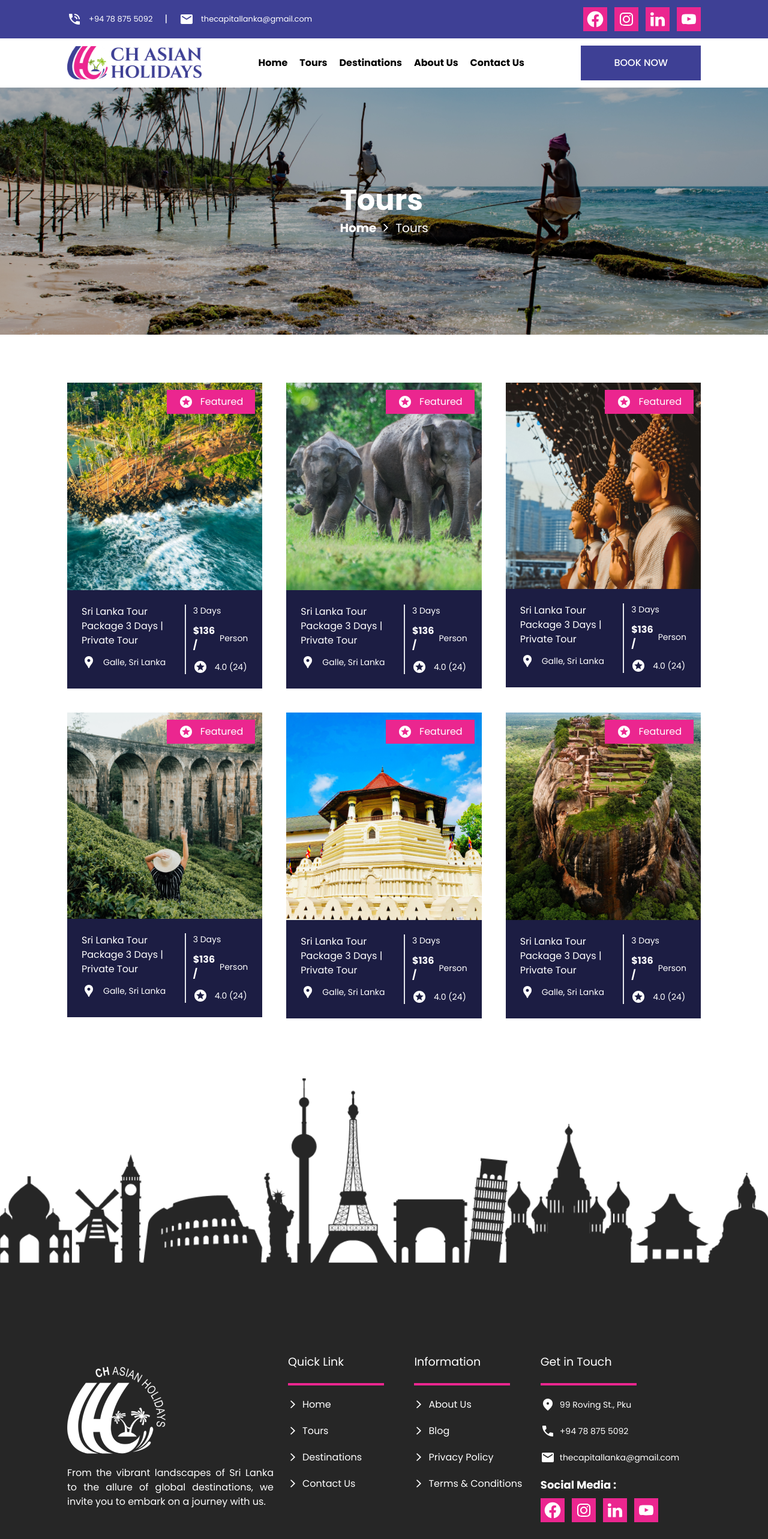
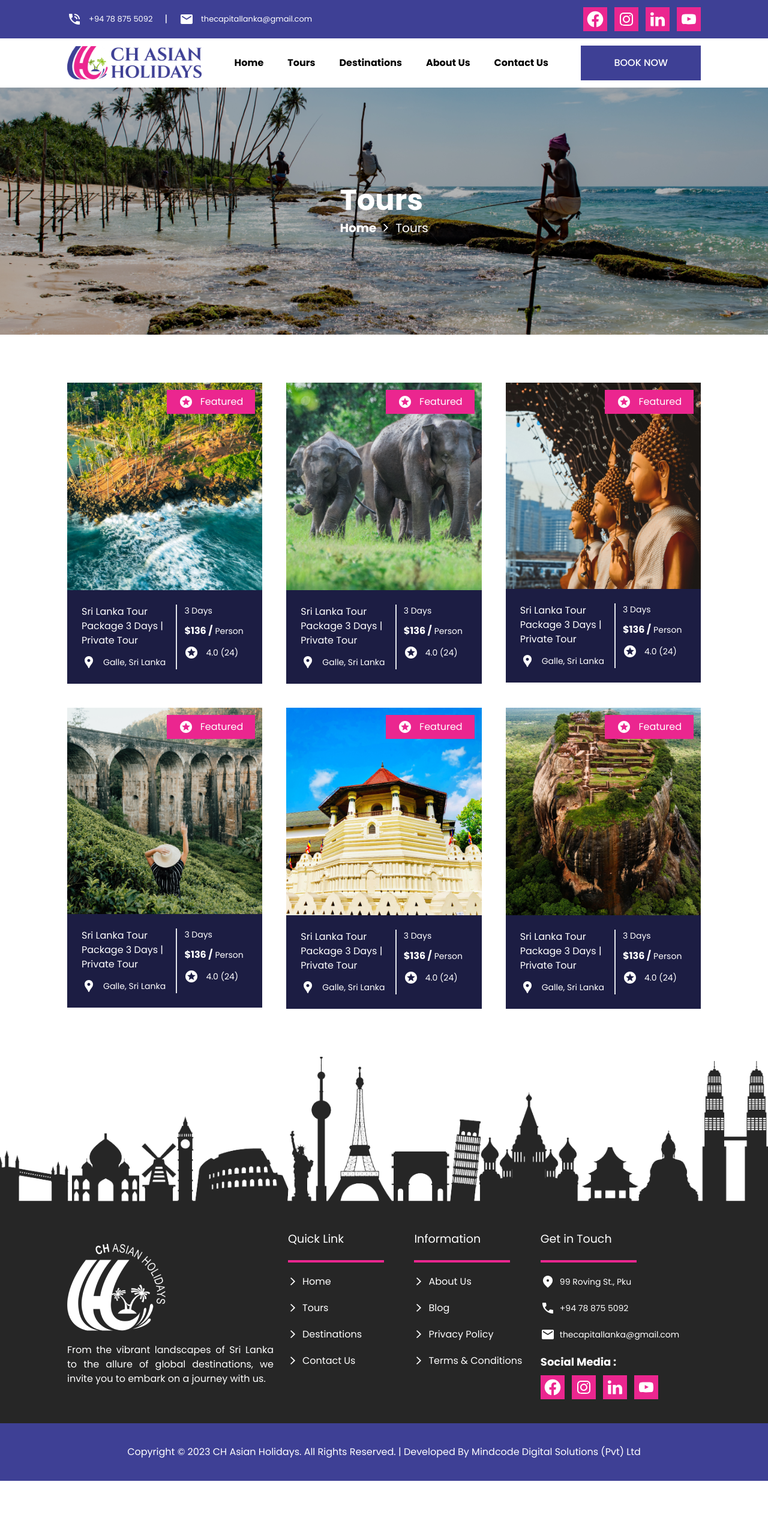
Before and after one commit to isweerasingha/ch_holiday, a Next.js app: page /tours in a window 1280 px wide. Shown: the top 2566 px of the page at 60% size. After the commit the page ends 2469 px from the top, so only its background shows below. Built offline with nearby package versions, Linux system fonts and the light colour scheme.

Commit message:
card button hover and popular card responsive recorrect

```diff
--- a/src/components/Footer.jsx
+++ b/src/components/Footer.jsx
@@ -6,11 +6,13 @@ import Phone from '../assets/wifi_calling_3.png';
 import Mail from '../assets/mail.png';
 import Arrow from '../assets/arrow_back_ios_new.png';
 
+import Footer_image from '../assets/foote_bg_vector.png';
+
 const Footer = () => {
     return (
-        <div className='footer_bg h-[100vh] w-full grid grid-cols-1  text-white'>
-            <div className='h-[50vh]'></div>
-            <div className='lg:h-[50vh] h-full w-full flex flex-col lg:flex-row bg-[#262626] px-3  lg:px-28 md:px-5 gap-10 lg:gap-6  items-center'>
+        <div className='flex flex-col w-full text-white'>
+            <Image src={Footer_image} alt="/" className='w-full'/>
+            <div className=' h-full w-full flex flex-col lg:flex-row bg-[#262626] px-3 py-10  lg:px-28 md:px-5 gap-10 lg:gap-6  items-center'>
                 <div className='flex flex-col w-full gap-5 pr-gap-1010 xl: lg:w-2/6'>
                     <Image src={white_logo} alt="/" />
                     <p className='text-[16px] text-justify'>From the vibrant landscapes of Sri Lanka to the allure of global destinations, we invite you to embark on a journey with us.</p>
--- a/src/components/HomeCarousel.jsx
+++ b/src/components/HomeCarousel.jsx
@@ -210,12 +210,12 @@ const HomeCarousel = () => {
             <SwiperSlide>
               <div className="relative flex justify-center overflow-hidden group">
                 <Image src={GREECE} alt="/" className="w-full" />
-                <div className="absolute w-full h-full bg-transparent top-0 hover:bg-[#000000a5] duration-500 p-5">
-                  <div className="w-full ">
-                    <span className="mt-5 text-white text-[23px]">GREECE</span>
+                <div className="absolute w-full h-full bg-transparent top-0 hover:bg-[#000000a5] duration-500 p-5 flex flex-col items-center">
+                  <div className="flex justify-start w-full">
+                    <span className=" text-white text-[23px]">GREECE</span>
                   </div>
-                </div>
-                <Link
+
+                  <Link
                   className="absolute flex justify-center w-full font-medium duration-300 -bottom-full group-hover:bottom-1"
                   href={routes.DESTINATION_MORE_INFO}
                 >
@@ -223,6 +223,8 @@ const HomeCarousel = () => {
                     VIEW DESTINATION
                   </button>
                 </Link>
+                </div>
+
               </div>
             </SwiperSlide>
 
@@ -230,12 +232,12 @@ const HomeCarousel = () => {
               {/* 2 */}
               <div className="relative flex justify-center overflow-hidden group">
                 <Image src={AFRICA} alt="/" className="w-full" />
-                <div className="absolute w-full h-full bg-transparent top-0 hover:bg-[#000000a5] duration-500 p-5">
-                  <div className="w-full ">
-                    <span className="mt-5 text-white text-[23px]">AFRICA</span>
+                <div className="absolute w-full h-full bg-transparent top-0 hover:bg-[#000000a5] duration-500 p-5 flex flex-col items-center">
+                  <div className="flex justify-start w-full">
+                    <span className=" text-white text-[23px]">AFRICA</span>
                   </div>
-                </div>
-                <Link
+
+                  <Link
                   className="absolute flex justify-center w-full font-medium duration-300 -bottom-full group-hover:bottom-1"
                   href={routes.DESTINATION_MORE_INFO}
                 >
@@ -243,6 +245,8 @@ const HomeCarousel = () => {
                     VIEW DESTINATION
                   </button>
                 </Link>
+                </div>
+
               </div>
             </SwiperSlide>
 
@@ -250,12 +254,12 @@ const HomeCarousel = () => {
               {/* 3 */}
               <div className="relative flex justify-center overflow-hidden group">
                 <Image src={FRANCE} alt="/" className="w-full" />
-                <div className="absolute w-full h-full bg-transparent top-0 hover:bg-[#000000a5] duration-500 p-5">
-                  <div className="w-full ">
-                    <span className="mt-5 text-white text-[23px]">FRENCH</span>
+                <div className="absolute w-full h-full bg-transparent top-0 hover:bg-[#000000a5] duration-500 p-5 flex flex-col items-center">
+                  <div className="flex justify-start w-full">
+                    <span className=" text-white text-[23px]">FRENCH</span>
                   </div>
-                </div>
-                <Link
+
+                  <Link
                   className="absolute flex justify-center w-full font-medium duration-300 -bottom-full group-hover:bottom-1"
                   href={routes.DESTINATION_MORE_INFO}
                 >
@@ -263,19 +267,22 @@ const HomeCarousel = () => {
                     VIEW DESTINATION
                   </button>
                 </Link>
+
+                </div>
+
               </div>
             </SwiperSlide>
 
             <SwiperSlide>
-              {/* 3 */}
+              {/* 4 */}
               <div className="relative flex justify-center overflow-hidden group">
                 <Image src={FRANCE} alt="/" className="w-full" />
-                <div className="absolute w-full h-full bg-transparent top-0 hover:bg-[#000000a5] duration-500 p-5">
-                  <div className="w-full ">
-                    <span className="mt-5 text-white text-[23px]">FRENCH2</span>
+                <div className="absolute w-full h-full bg-transparent top-0 hover:bg-[#000000a5] duration-500 p-5 flex flex-col items-center">
+                  <div className="flex justify-start w-full">
+                    <span className=" text-white text-[23px]">FRENCH2</span>
                   </div>
-                </div>
-                <Link
+
+                  <Link
                   className="absolute flex justify-center w-full font-medium duration-300 -bottom-full group-hover:bottom-1"
                   href={routes.DESTINATION_MORE_INFO}
                 >
@@ -283,6 +290,9 @@ const HomeCarousel = () => {
                     VIEW DESTINATION
                   </button>
                 </Link>
+
+                </div>
+
               </div>
             </SwiperSlide>
           </Swiper>
--- a/src/components/Navbar.jsx
+++ b/src/components/Navbar.jsx
@@ -175,7 +175,7 @@ const Navbar = () => {
             />
           </Link>
         </div>
-        <ul className="items-center hidden gap-5 font-bold md:flex">
+        <ul className="items-center hidden gap-5 font-bold xl:gap-10 md:flex">
           <li>
             <Link href={routes.HOME}>Home</Link>
           </li>
--- a/src/components/PopularPackCard.jsx
+++ b/src/components/PopularPackCard.jsx
@@ -18,7 +18,7 @@ const PopularPackCard = ({ Img, Days, Location, Price, Rate }) => {
           </div>
           <div className="xl:p-6 lg:p-2 p-6 md:p-4 bg-[#1C1D43] text-white">
             <div className="flex justify-between gap-3">
-              <div className="flex flex-col w-2/3 gap-3 pr-2 border-e-2">
+              <div className="flex flex-col w-3/5 gap-3 pr-2 border-e-2">
                 <span>Sri Lanka Tour Package {Days} Days | Private Tour</span>
                 <div className="flex items-center gap-3">
                   <svg xmlns="http://www.w3.org/2000/svg" width="24" height="24" viewBox="0 0 24 24" fill="none">
@@ -27,9 +27,9 @@ const PopularPackCard = ({ Img, Days, Location, Price, Rate }) => {
                   <span className="text-sm">{Location}</span>
                 </div>
               </div>
-              <div className="flex flex-col w-1/3 gap-3">
+              <div className="flex flex-col w-2/5 gap-3">
                 <span className="text-sm">{Days} Days</span>
-                <div className="flex items-center gap-2">
+                <div className="flex items-center gap-1">
                   <h1 className="font-bold">{Price} /</h1>
                   <span className="text-sm"> Person</span>
                 </div>
```
Also changed, not shown: src/assets/foote_bg_vector.png (added).
